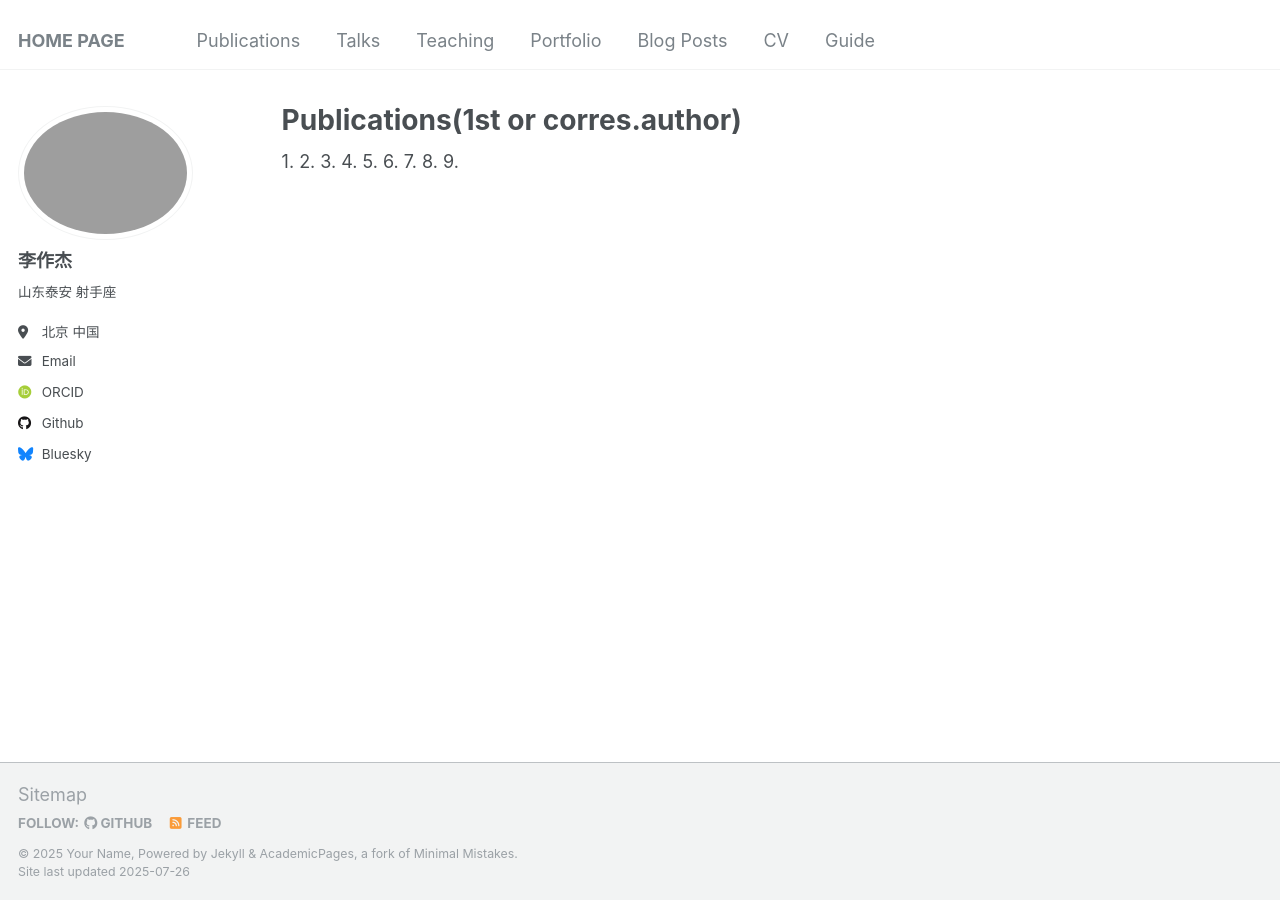
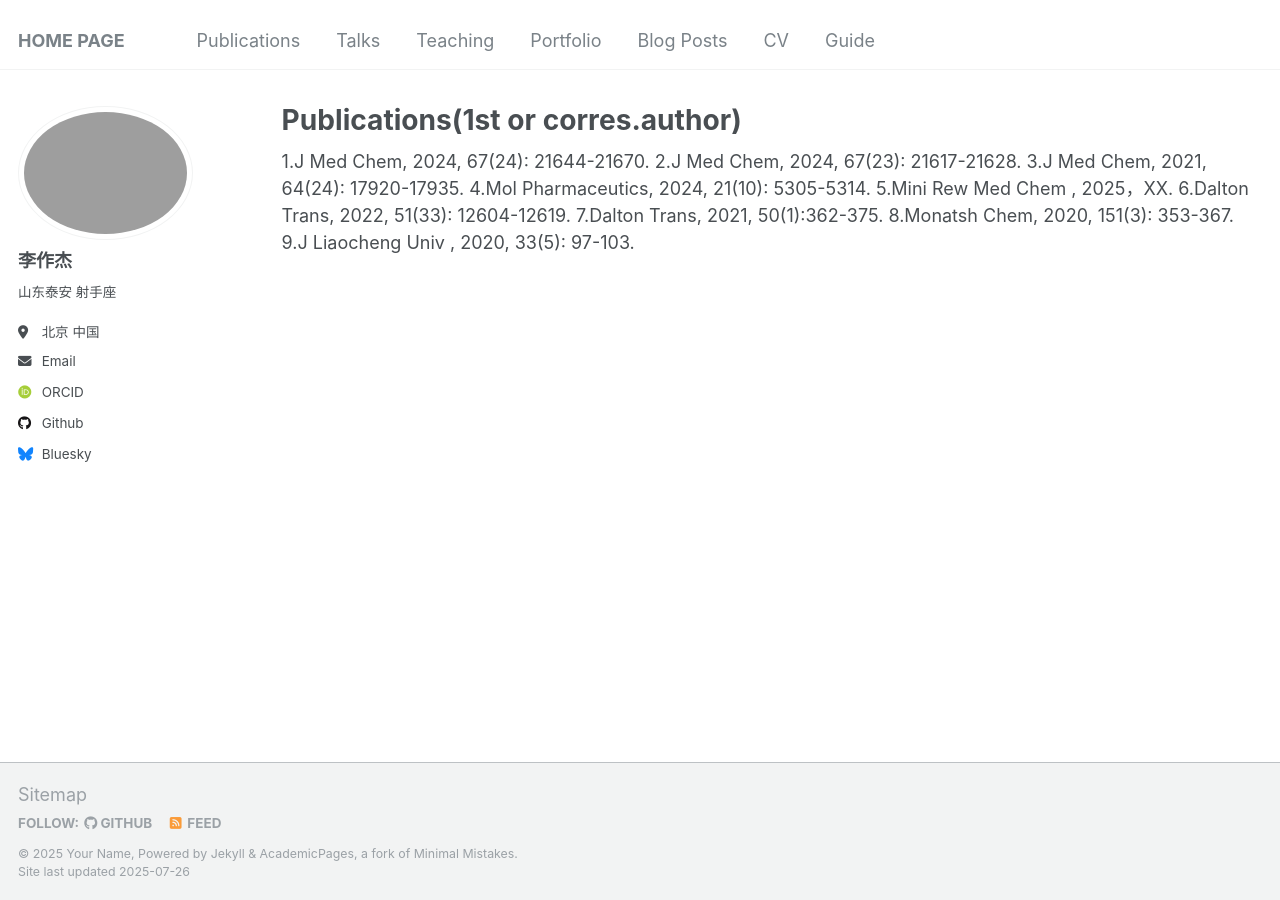
Before and after one commit to Infinity-LZJ/Zuojie_Li.github, a Jekyll site: the page built from _pages/publications.html, in a window 1280 px wide. Built offline with Jekyll 4.4.1, drawn with Linux system fonts in a browser that asks for light colours; some web fonts are replaced.

Commit message:
Update publications.html

```diff
--- a/_pages/publications.html
+++ b/_pages/publications.html
@@ -4,15 +4,16 @@ title: "Publications(1st or corres.author)  "
 permalink: /publications/
 author_profile: true
 ---
-1.
-2.
-3.
-4.
-5.
-6.
-7.
-8.
-9.
+1.J Med Chem,  2024, 67(24): 21644-21670.
+2.J Med Chem,  2024, 67(23): 21617-21628.
+3.J Med Chem,  2021, 64(24): 17920-17935.
+4.Mol Pharmaceutics,  2024, 21(10): 5305-5314.
+5.Mini Rew Med Chem , 2025，XX.
+6.Dalton Trans,  2022, 51(33): 12604-12619.
+7.Dalton Trans, 2021, 50(1):362-375.
+8.Monatsh Chem,  2020, 151(3): 353-367.
+9.J Liaocheng Univ , 2020, 33(5): 97-103.
+
 
 {% if site.author.googlescholar %}
   <div class="wordwrap">You can also find my articles on <a href="{{site.author.googlescholar}}">my Google Scholar profile</a>.</div>
```
